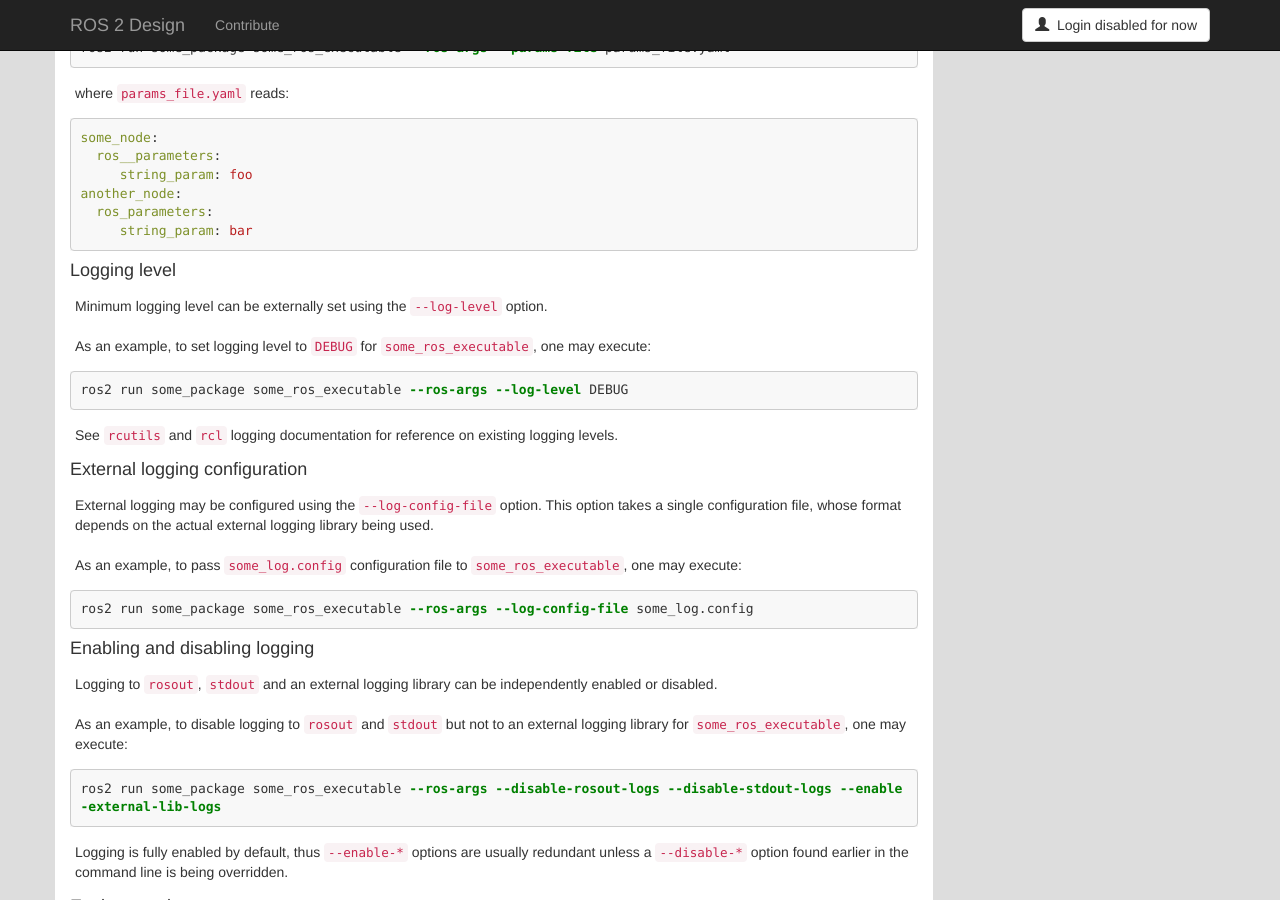
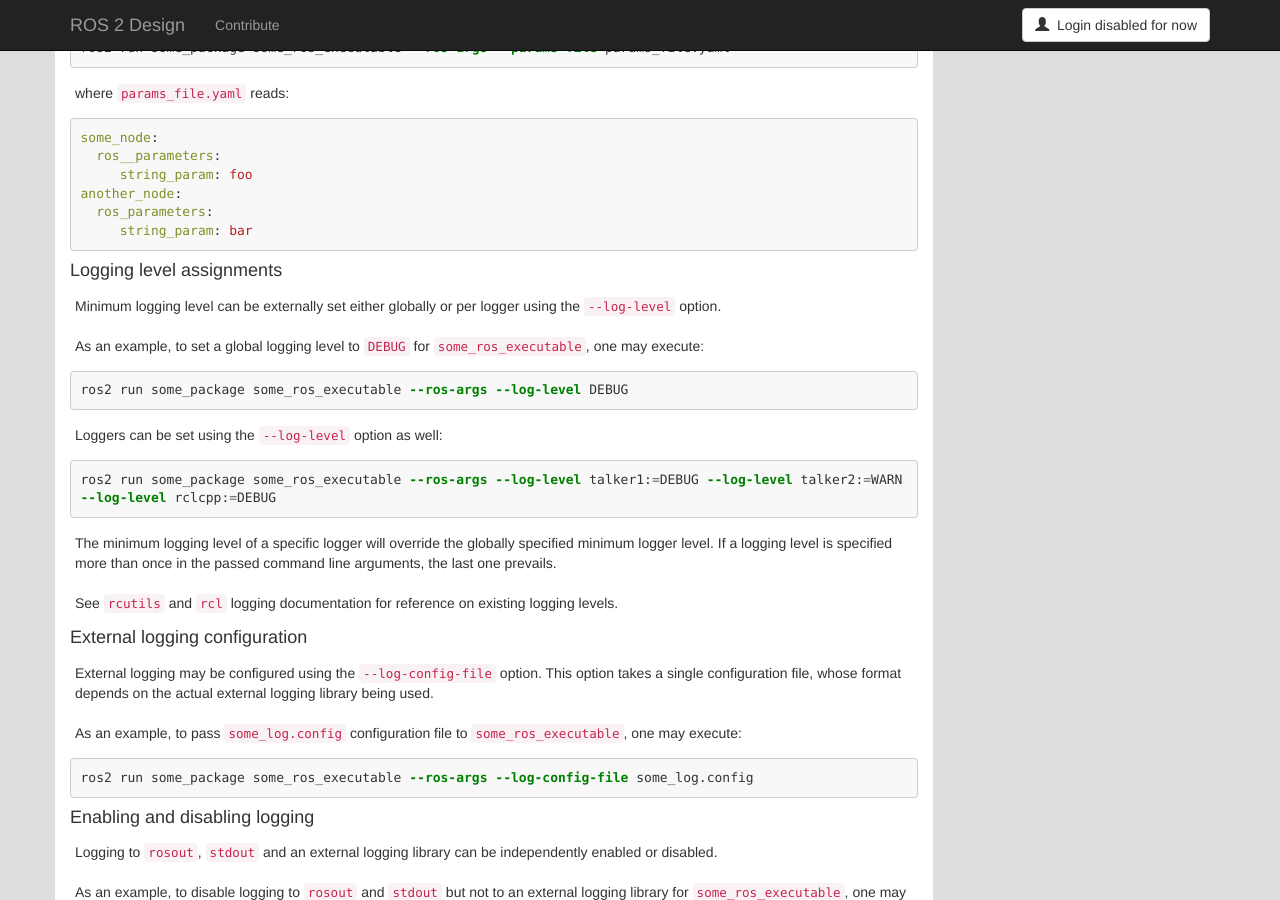
Before and after one commit to ros2/design, a Jekyll site: the page built from articles/150_ros_command_line_arguments.md, in a window 1280 px wide and 900 px high, scrolled down 2638 px. Built offline with Jekyll 4.4.1, drawn with Linux system fonts in a browser that asks for light colours; nearby versions of some CDN libraries; some of the changed text lies outside the part shown.

Commit message:
Update for supporting multiple logging level settings (#290)
* Update for supporting multiple logging level settings

Signed-off-by: Chen Lihui <Lihui.Chen@sony.com>
Co-authored-by: tomoya <Tomoya.Fujita@sony.com>
Co-authored-by: Ivan Santiago Paunovic <ivanpauno@ekumenlabs.com>
Co-authored-by: William Woodall <william@osrfoundation.org>

````diff
--- a/articles/150_ros_command_line_arguments.md
+++ b/articles/150_ros_command_line_arguments.md
@@ -167,15 +167,24 @@ another_node:
      string_param: bar
 ```
 
-#### Logging level
+#### Logging level assignments
 
-Minimum logging level can be externally set using the `--log-level` option.
+Minimum logging level can be externally set either globally or per logger using the `--log-level` option.
 
-As an example, to set logging level to `DEBUG` for `some_ros_executable`, one may execute:
+As an example, to set a global logging level to `DEBUG` for `some_ros_executable`, one may execute:
 
 ```sh
 ros2 run some_package some_ros_executable --ros-args --log-level DEBUG
 ```
+
+Loggers can be set using the `--log-level` option as well:
+
+```sh
+ros2 run some_package some_ros_executable --ros-args --log-level talker1:=DEBUG --log-level talker2:=WARN --log-level rclcpp:=DEBUG
+```
+
+The minimum logging level of a specific logger will override the globally specified minimum logger level.
+If a logging level is specified more than once in the passed command line arguments, the last one prevails.
 
 See `rcutils` and `rcl` logging documentation for reference on existing logging levels.
 
````
